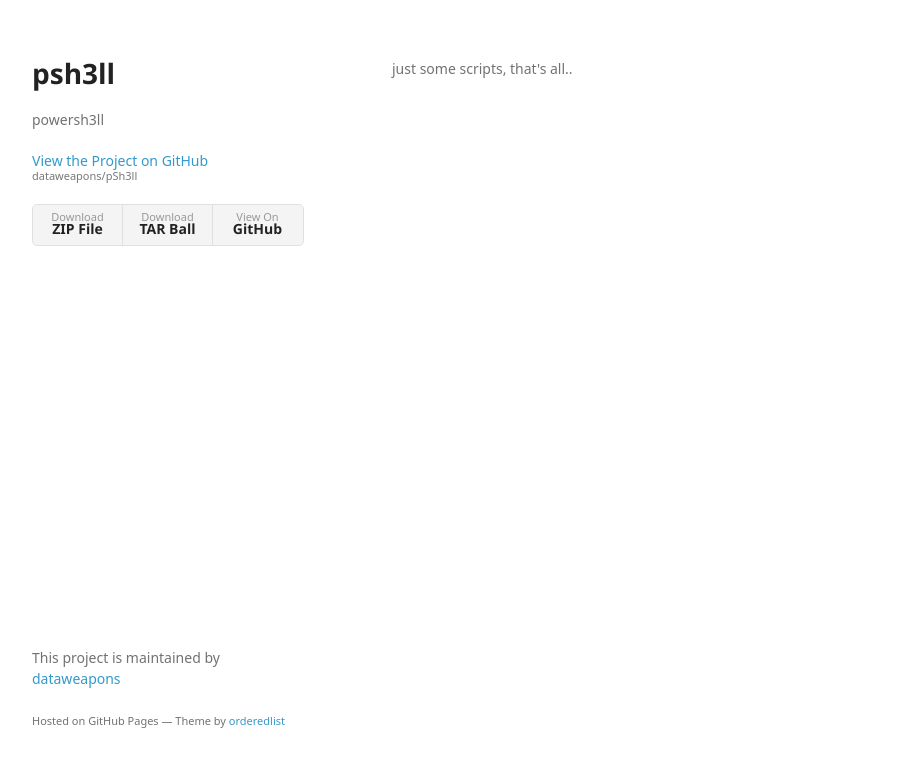
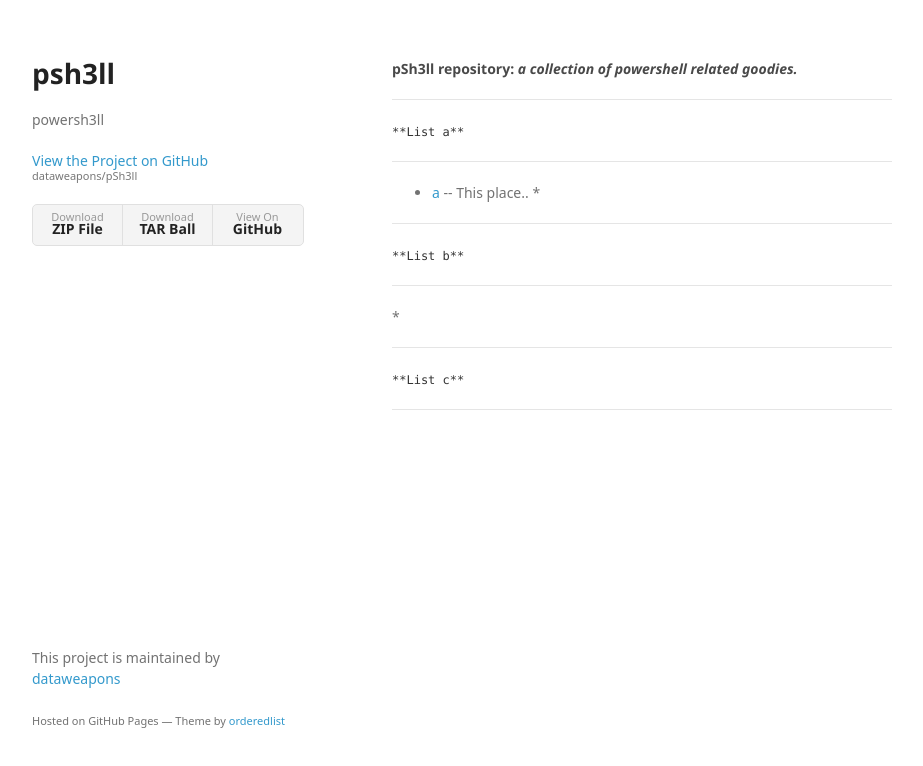
Before and after one commit to dataweapons/Psh3ll, a plain HTML site: page index.html in a window 1280 px wide. Shown: the whole page, without its empty margins (178-1101 px from the left). Drawn offline with Linux system fonts and the light colour scheme; a web font is replaced by a local one.

Commit message:
Create gh-pages branch via GitHub

```diff
--- a/index.html
+++ b/index.html
@@ -28,7 +28,35 @@
         </ul>
       </header>
       <section>
-        <p>just some scripts, that's all..</p>
+        <h4>
+<a id="psh3ll-repository--a-collection-of-powershell-related-goodies" class="anchor" href="#psh3ll-repository--a-collection-of-powershell-related-goodies" aria-hidden="true"><span aria-hidden="true" class="octicon octicon-link"></span></a>pSh3ll repository:  <em>a collection of powershell related goodies.</em>
+</h4>
+
+<hr>
+
+<p><code>**List a**</code></p>
+
+<hr>
+
+<ul>
+<li>
+<a href="https://gitlab.dataweapons.org">a</a> -- This place..
+*</li>
+</ul>
+
+<hr>
+
+<p><code>**List b**</code></p>
+
+<hr>
+
+<p>*</p>
+
+<hr>
+
+<p><code>**List c**</code></p>
+
+<hr>
       </section>
       <footer>
         <p>This project is maintained by <a href="https://github.com/dataweapons">dataweapons</a></p>
--- a/params.json
+++ b/params.json
@@ -1,6 +1,6 @@
 {
   "name": "psh3ll",
   "tagline": "powersh3ll",
-  "body": "just some scripts, that's all..\r\n",
+  "body": "#### pSh3ll repository:  _a collection of powershell related goodies._\r\n\r\n\r\n***\r\n`**List a**`\r\n***\r\n\r\n* [a](https://gitlab.dataweapons.org) -- This place..\r\n*\r\n\r\n\r\n***\r\n`**List b**`\r\n***\r\n\r\n*\r\n\r\n\r\n***\r\n`**List c**`\r\n***\r\n ",
   "note": "Don't delete this file! It's used internally to help with page regeneration."
 }
```
